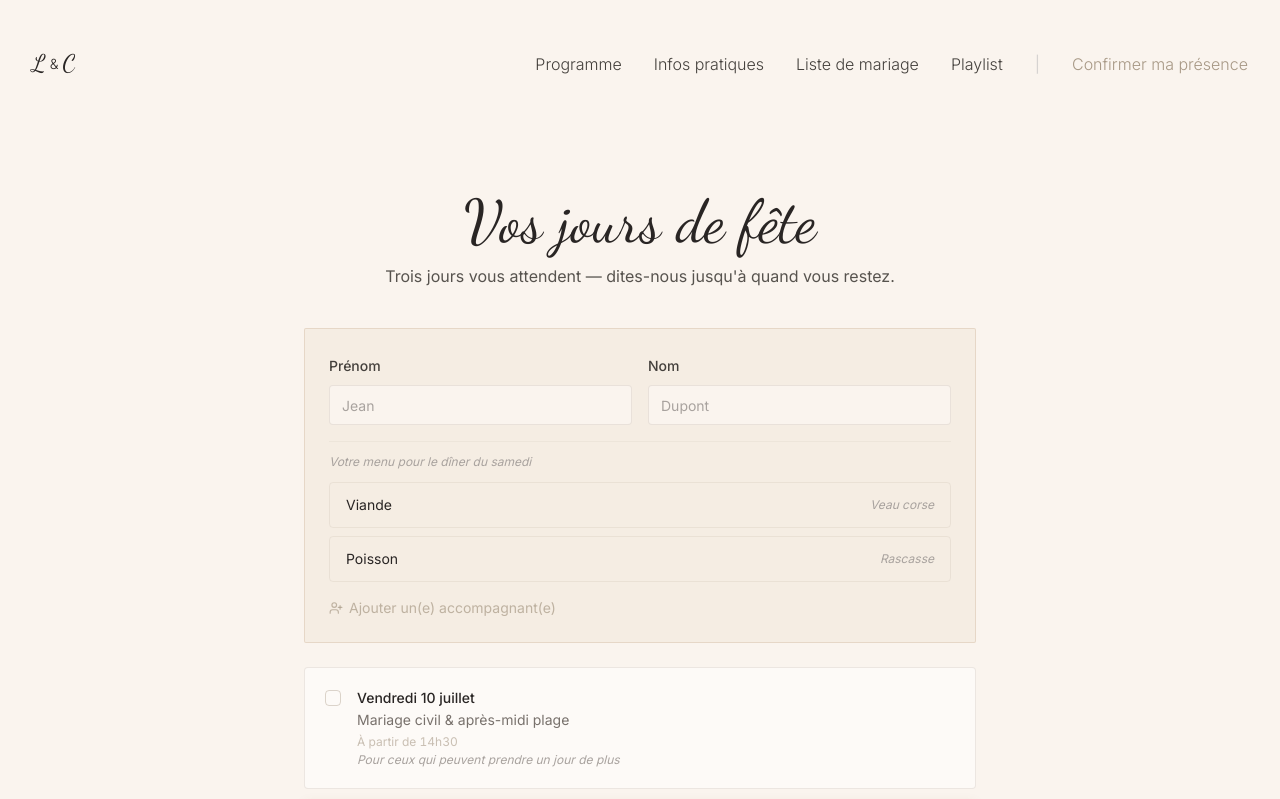
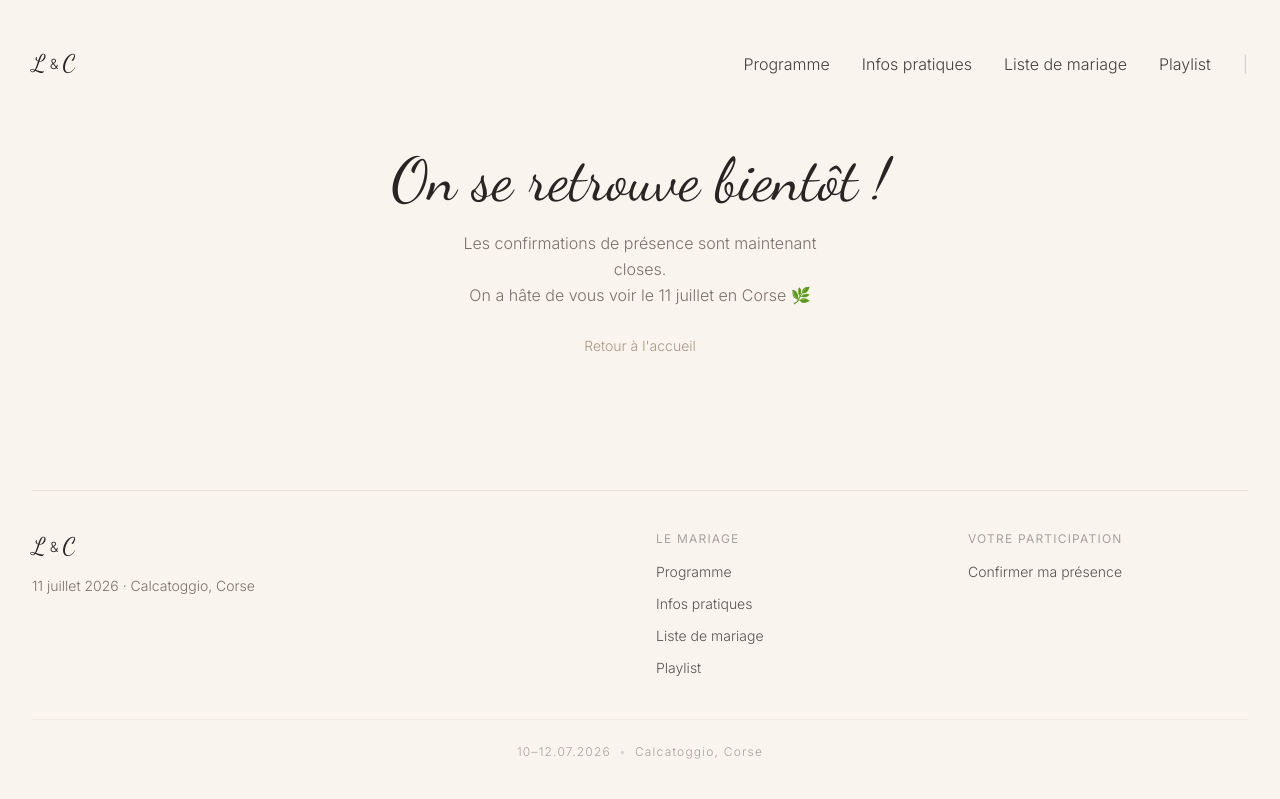
Before and after one commit to rcoco78/ouiencorse, a React (Vite) app: page /presence in a window 1280 px wide. Shown: the top 799 px of the page. Built offline with nearby package versions, Linux system fonts and the light colour scheme.

Commit message:
feat: fermeture des confirmations de présence
Co-authored-by: Cursor <cursoragent@cursor.com>

```diff
--- a/src/components/Navigation.tsx
+++ b/src/components/Navigation.tsx
@@ -14,9 +14,7 @@ const INFO_LINKS = [
   { href: "/playlist",        label: "Playlist" },
 ];
 
-const ACTION_LINKS = [
-  { href: "/presence", label: "Confirmer ma présence" },
-];
+const ACTION_LINKS: { href: string; label: string }[] = [];
 
 const linkClass = "relative font-sans font-light text-stone-700 hover:text-savethedate-brown transition-colors after:content-[''] after:absolute after:-bottom-0.5 after:left-0 after:h-px after:w-0 after:bg-savethedate-brown after:transition-[width] after:duration-300 hover:after:w-full";
 const actionLinkClass = "relative font-sans font-light text-savethedate-brown hover:text-savethedate-brown/70 transition-colors after:content-[''] after:absolute after:-bottom-0.5 after:left-0 after:h-px after:w-0 after:bg-savethedate-brown/50 after:transition-[width] after:duration-300 hover:after:w-full";
--- a/src/pages/Presence.tsx
+++ b/src/pages/Presence.tsx
@@ -119,7 +119,41 @@ function PageHeader() {
   );
 }
 
+const CLOSED = true;
+
+function PresenceClosed() {
+  return (
+    <div className="bg-cream min-h-screen w-full font-sans flex flex-col">
+      <div className="container mx-auto px-6 sm:px-8 flex flex-col flex-grow">
+        <header className="py-8 sm:py-12">
+          <div className="flex items-center justify-between">
+            <a href="/" className="flex items-center space-x-1 hover:opacity-80 transition-opacity">
+              <span className="font-dancing text-2xl font-medium text-stone-800">L</span>
+              <span className="font-sans text-sm font-thin text-stone-800">&</span>
+              <span className="font-dancing text-2xl font-medium text-stone-800">C</span>
+            </a>
+            <Navigation />
+          </div>
+        </header>
+        <main className="flex-grow flex flex-col items-center justify-center text-center gap-5 pb-20">
+          <h1 className="font-dancing text-5xl sm:text-6xl text-stone-800">On se retrouve bientôt !</h1>
+          <p className="text-stone-500 font-light max-w-sm leading-relaxed">
+            Les confirmations de présence sont maintenant closes.<br />
+            On a hâte de vous voir le 11 juillet en Corse 🌿
+          </p>
+          <a href="/" className="text-sm text-savethedate-brown hover:underline font-light mt-2">
+            Retour à l'accueil
+          </a>
+        </main>
+        <SiteFooter />
+      </div>
+    </div>
+  );
+}
+
 export default function Presence() {
+  if (CLOSED) return <PresenceClosed />;
+
   const [submitted, setSubmitted] = useState(false);
   const [accompanists, setAccompanists] = useState<{
     firstName: string;
```
